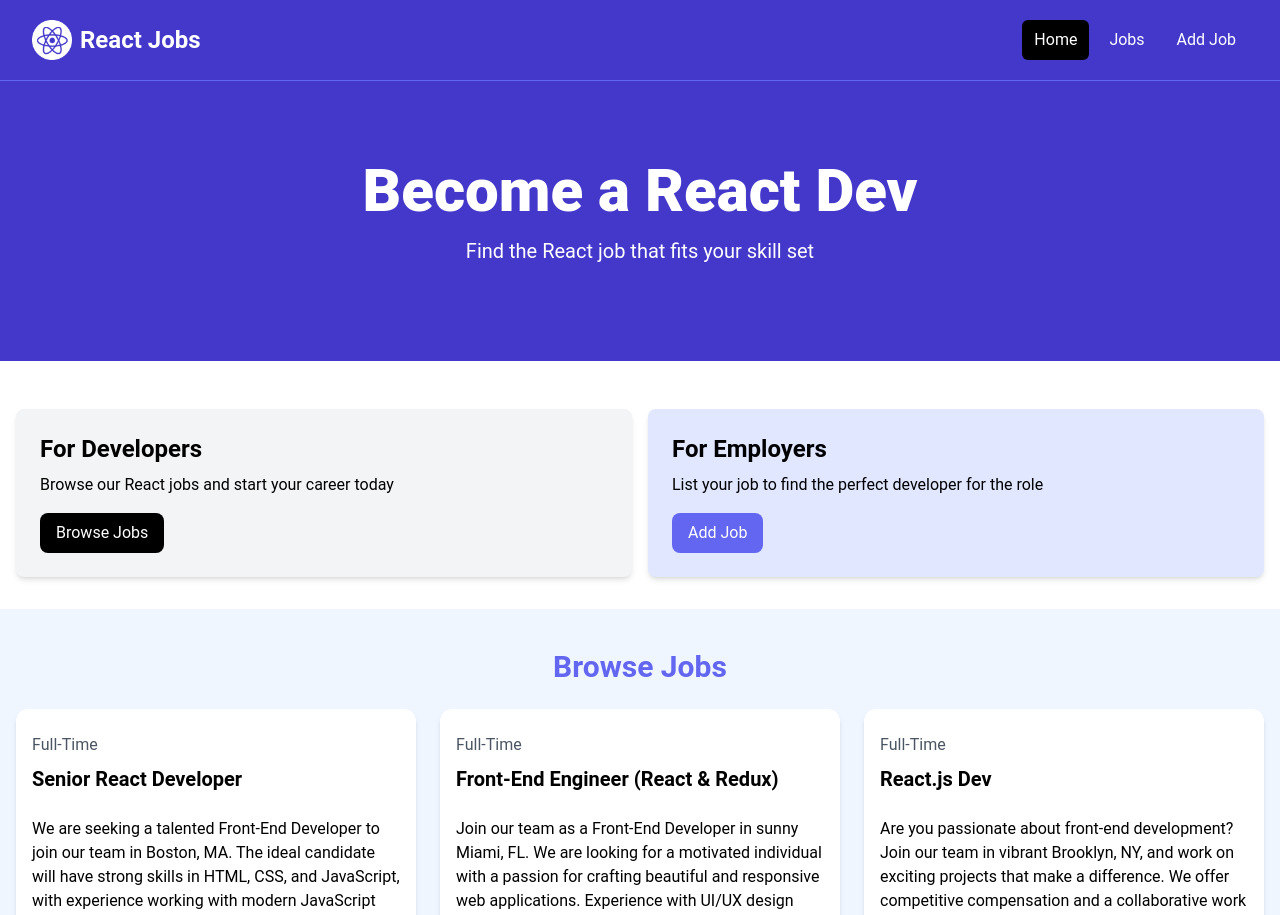
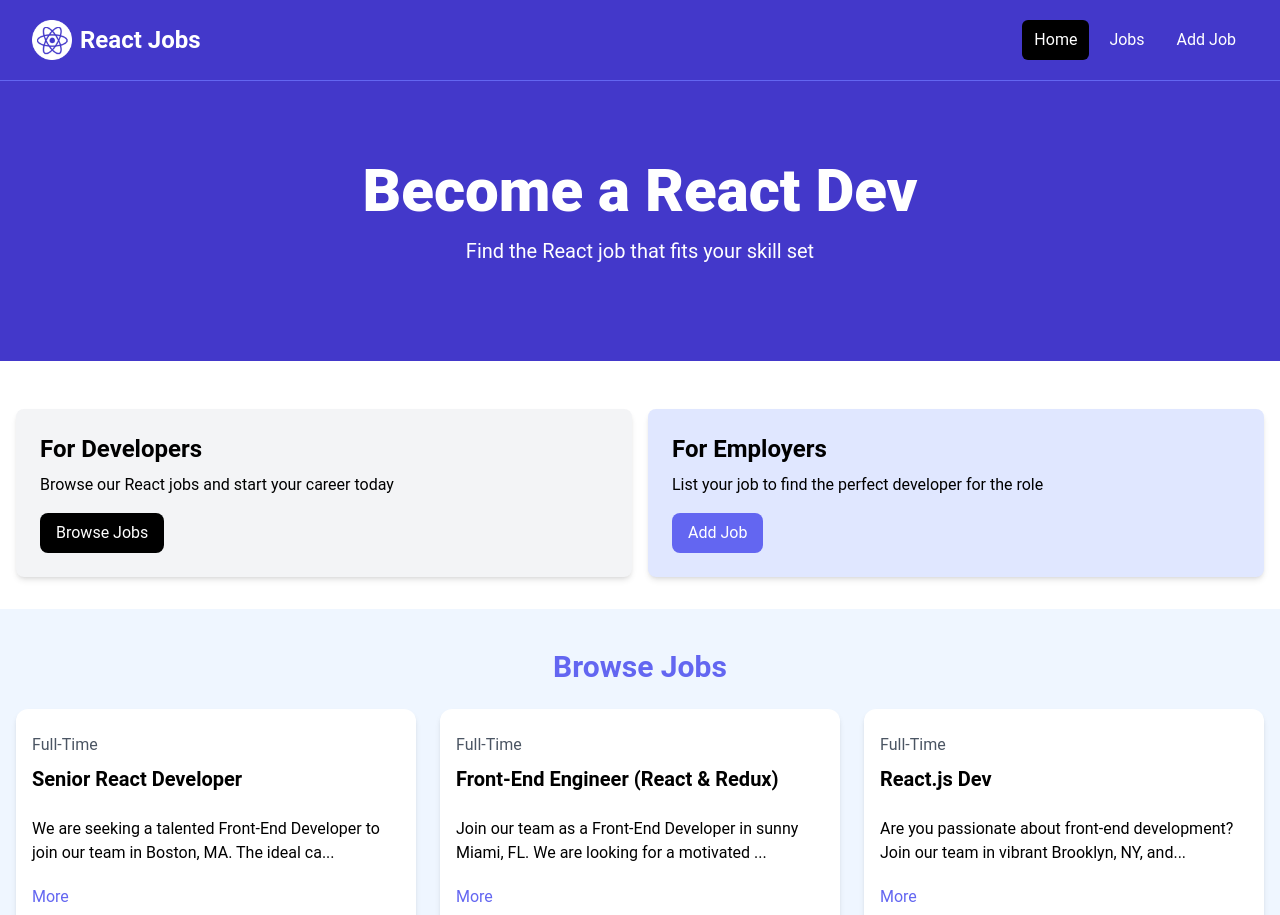
Before and after one commit to Web-nkgs/react-jobs, a React (Vite) app: page / in a window 1280 px wide. Shown: the top 915 px of the page. Built offline with nearby package versions, Linux system fonts and the light colour scheme.

Commit message:
Added showFullDescription state for the job card component

```diff
--- a/src/components/JobCard.jsx
+++ b/src/components/JobCard.jsx
@@ -1,6 +1,13 @@
-import React from "react";
+import React, { useState } from "react";
 
 const JobCard = ({ job }) => {
+  const [showFullDescription, setShowFullDescription] = useState(false);
+
+  let description = job.description;
+  if (!showFullDescription) {
+    description = description.substring(0, 90) + "...";
+  }
+
   return (
     <div className="bg-white rounded-xl shadow-md relative">
       <div className="p-4">
@@ -10,8 +17,13 @@
         </div>
 
         <div className="mb-5">
-          {job.description}
+          {description}
         </div>
+
+        <button
+        onClick={() => {setShowFullDescription((prevState) => !prevState)}}
+        className="text-indigo-500 mb-5 hover:text-indigo-600"
+        >{showFullDescription ? 'Less' : 'More'}</button>
 
         <h3 className="text-indigo-500 mb-2">{job.salary} / Year</h3>
 
```
